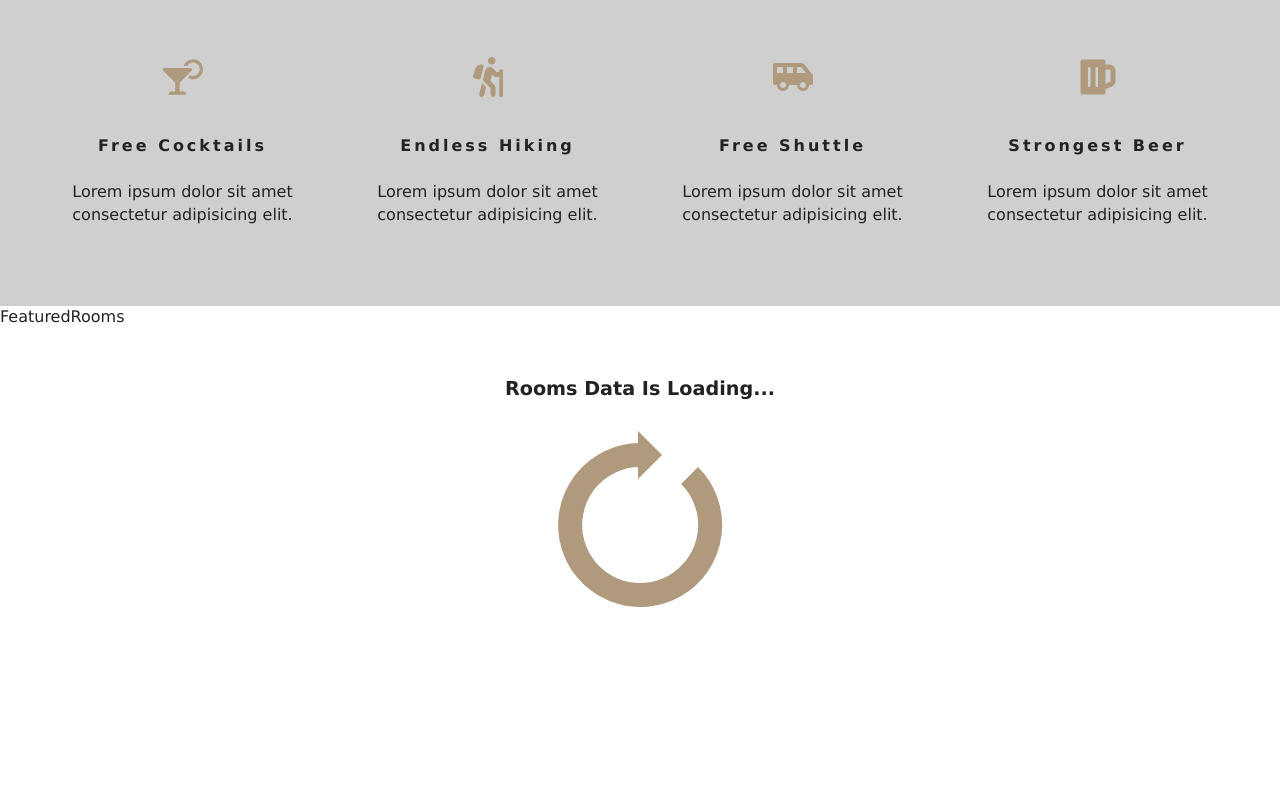
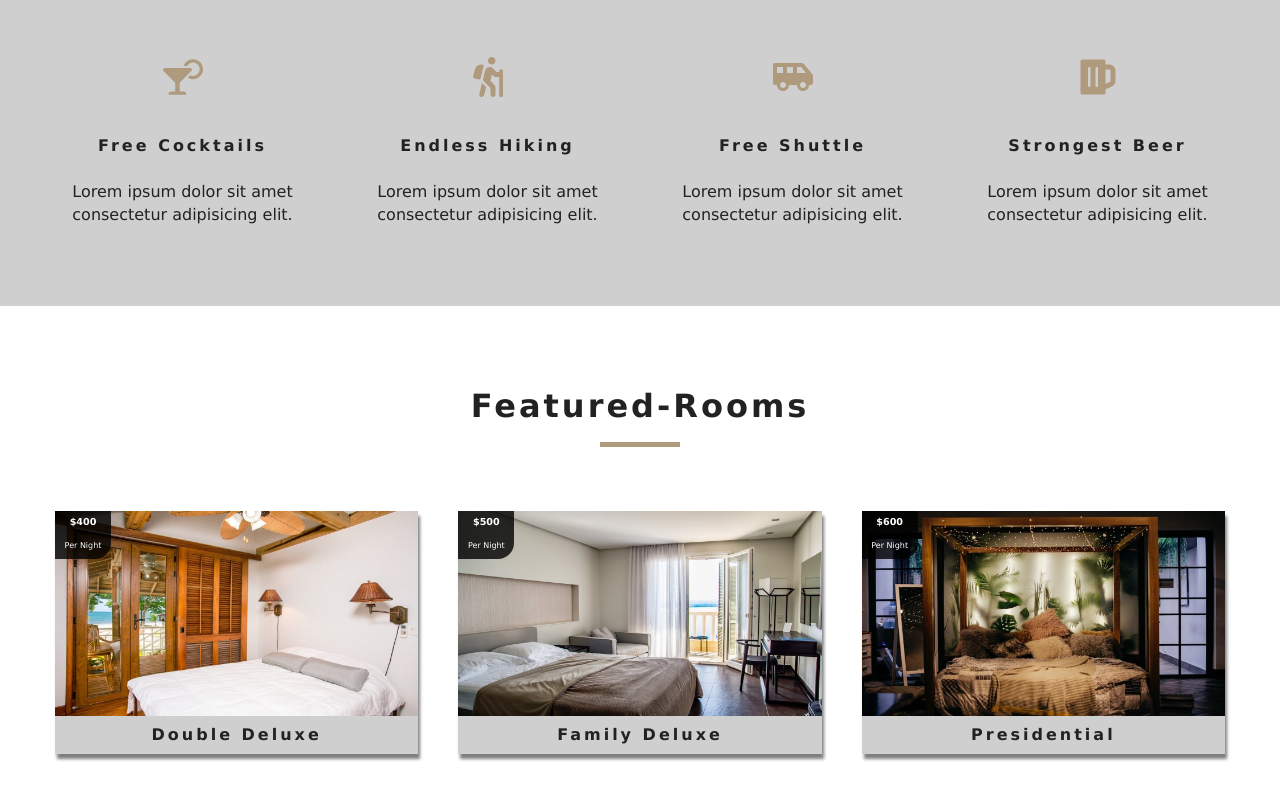
Before and after one commit to RostyslavL/React-Beach-Resort, a React (Create React App) app: page / in a window 1280 px wide. Shown: the part 950-1750 px from the top of the page. Before the commit the page ends 1581 px from the top, so only its background shows below. Built offline with nearby package versions, Linux system fonts and the light colour scheme.

Commit message:
feat: add a Room component

```diff
--- a/src/components/FeaturedRooms.jsx
+++ b/src/components/FeaturedRooms.jsx
@@ -1,19 +1,25 @@
 import React, { Component } from 'react'
 import {RoomContext} from '../context'
 import Loading from './Loading'
+import Room from './Room'
+import Title from './Title'
 
 export default class FeaturedRooms extends Component {
     static contextType = RoomContext
     render() {
 
-        const {featuredRooms: rooms} = this.context
-        console.log(rooms)
+        let {loading, featuredRooms: rooms} = this.context
+        rooms = rooms.map(room =>{
+            return <Room key={room.id} room = {room}/>
+        })
 
         return (
-            <div>
-                FeaturedRooms
-                <Loading/>
-            </div>
+            <section className="featured-rooms">
+                <Title title="featured-rooms" />
+                <div className="featured-rooms-center">
+                    { loading ? <Loading/> : rooms }
+                </div>
+            </section>
         )
     }
 }
--- /dev/null
+++ b/src/components/Room.jsx
@@ -0,0 +1,33 @@
+import React from 'react'
+import {Link} from 'react-router-dom'
+import defaultImg from '../images/room-11.jpeg'
+import PropTypes  from 'prop-types'
+
+export default function Room({room}) {
+    const  {name, slug, images, price}  = room
+    return (
+        <article className="room">
+            <div className="img-container">
+                <img src={images[0] || defaultImg}  alt="single room" />
+                <div className="price-top">
+                    <h4>${price}</h4>
+                    <p>Per Night</p>
+                </div>
+                <Link to={`/rooms/${slug}`}
+                className="btn-primary room-link">
+                    Features
+                </Link>
+                <p className="room-info">{name}</p>
+            </div>
+        </article>
+    )
+}
+
+Room.propTypes = {
+    room:PropTypes.shape({
+        name: PropTypes.string.isRequired,
+        slug: PropTypes.string.isRequired,
+        images: PropTypes.arrayOf(PropTypes.string).isRequired,
+        price: PropTypes.number.isRequired,
+    })
+}
--- a/src/context.js
+++ b/src/context.js
@@ -1,14 +1,43 @@
 
 import React  from 'react'
+import items from './data'
 
 const RoomContext = React.createContext()
 //
 
 class RoomProvider extends React.Component  {
-    state = {}
+    state = {
+       rooms: [],
+       sortedRooms: [],
+       featuredRooms: [],
+       loading: true
+    }
+
+    // getData
+
+    componentDidMount(){
+        let rooms = this.formatData(items)
+        let featuredRooms = rooms.filter((room) => room.featured === true)
+        this.setState({
+            rooms,
+            featuredRooms,
+            sortedRooms: rooms,
+            loading:false
+        })
+    }
+
+    formatData(items) {
+        let tempItems =  items.map((item) =>{
+            let id  = item.sys.id
+            let images = item.fields.images.map((image) => image.fields.file.url)
+            let room = {...item.fields,images, id }
+            return room
+        })
+        return tempItems
+    }
     render() {
         return (
-            <RoomContext.Provider value='hello'>
+            <RoomContext.Provider value={{...this.state}}>
                 {this.props.children}
             </RoomContext.Provider>
         )
```
